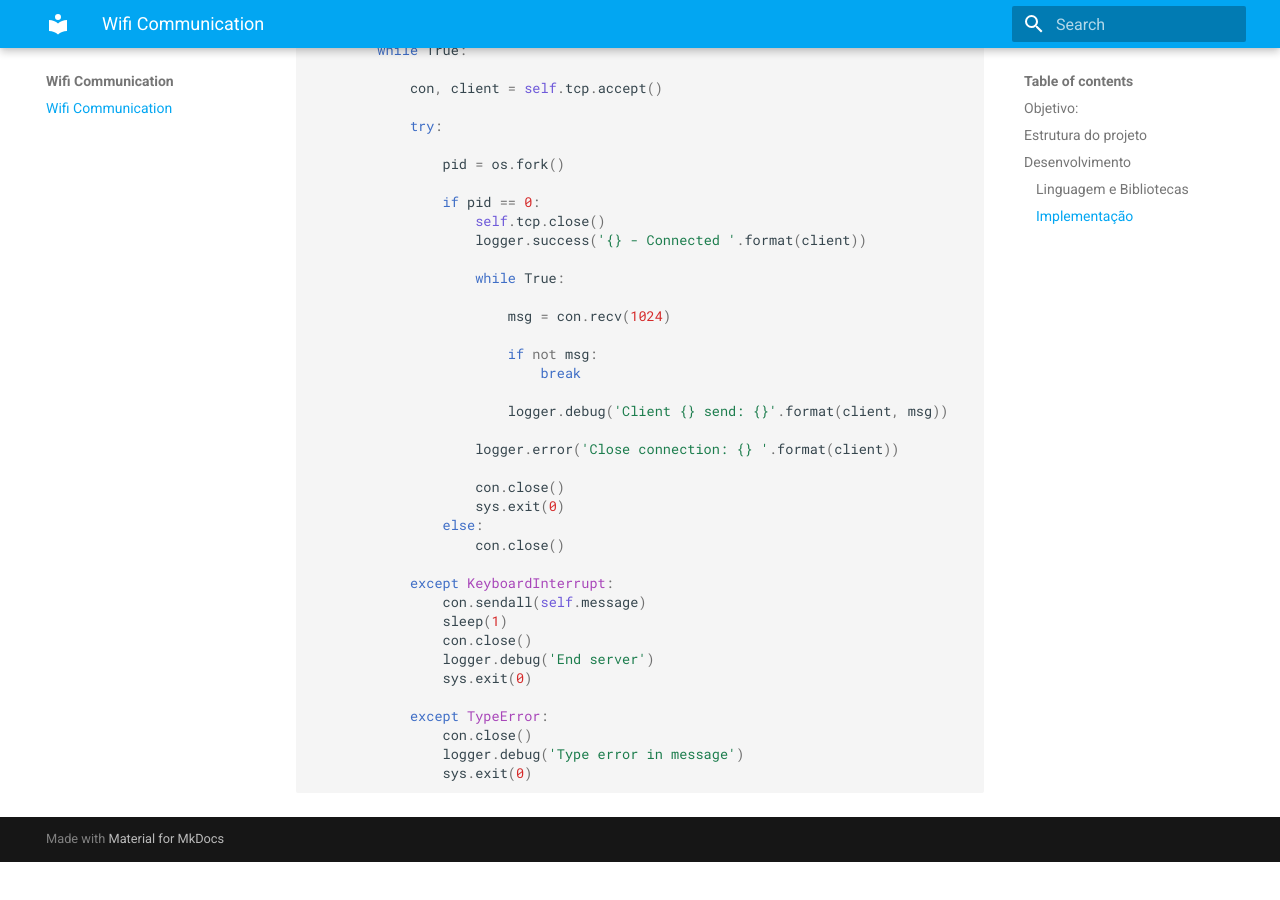
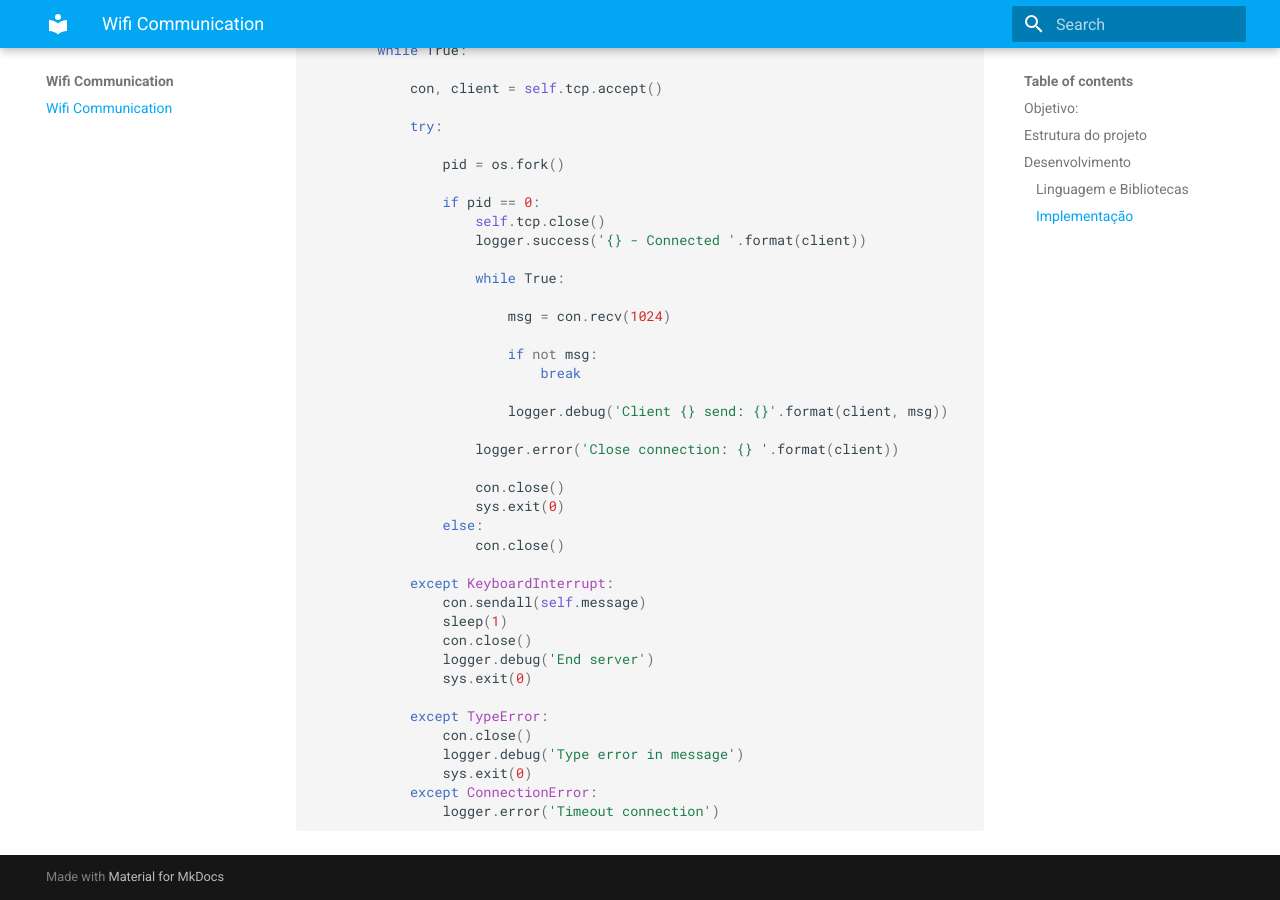
Before and after one commit to MaulyGabriel/wifi-communication, an MkDocs documentation site: the page built from docs/index.md, in a window 1280 px wide and 900 px high, scrolled down 2677 px. Built offline with MkDocs 1.6.1 and Material for MkDocs 9.7.7, drawn with Linux system fonts in a browser that asks for light colours; before the commit the page ends 3539 px from its top, so only the background shows below that.

Commit message:
Correcao da documentacao

```diff
--- a/docs/index.md
+++ b/docs/index.md
@@ -168,6 +168,9 @@ class Server:
                 con.close()
                 logger.debug('Type error in message')
                 sys.exit(0)
+            except ConnectionError:
+                logger.error('Timeout connection')
+
 
 
 
```
